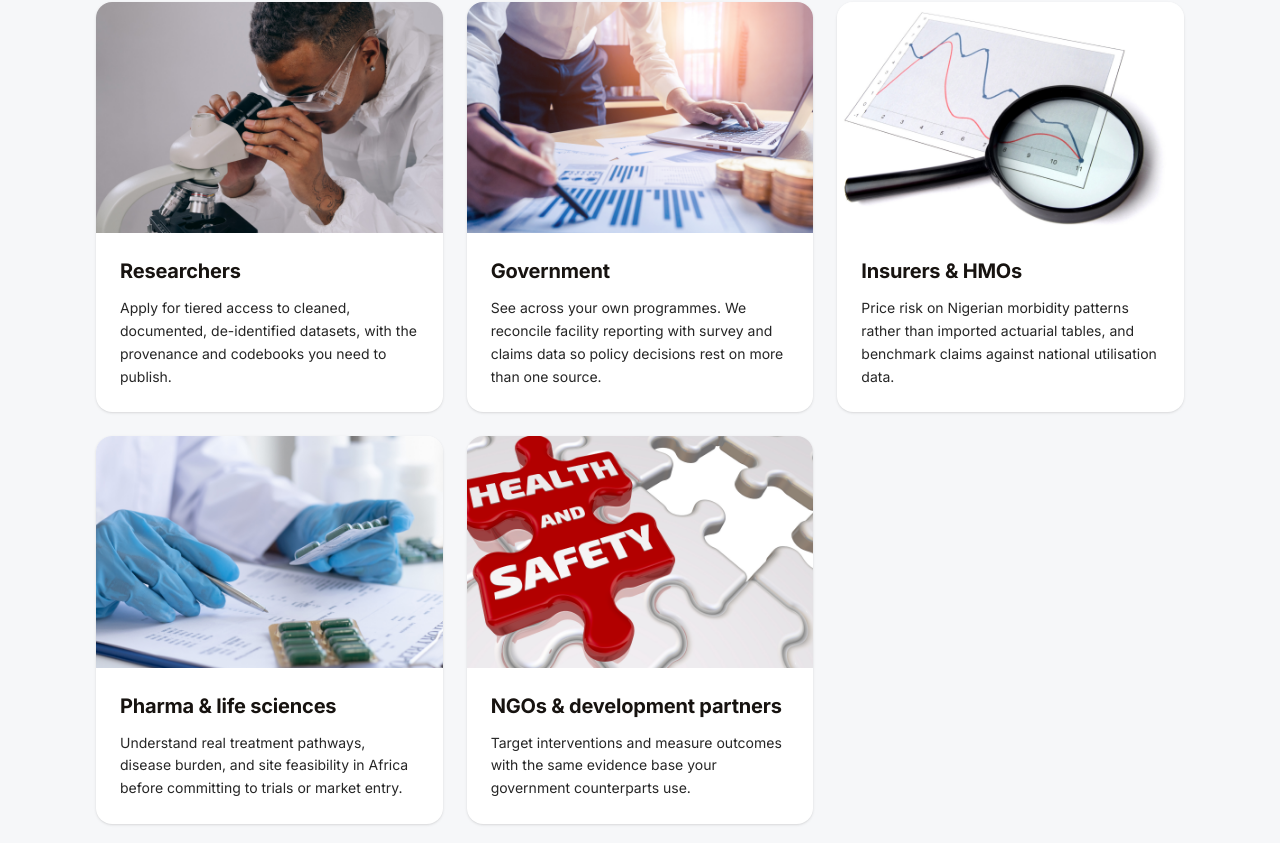
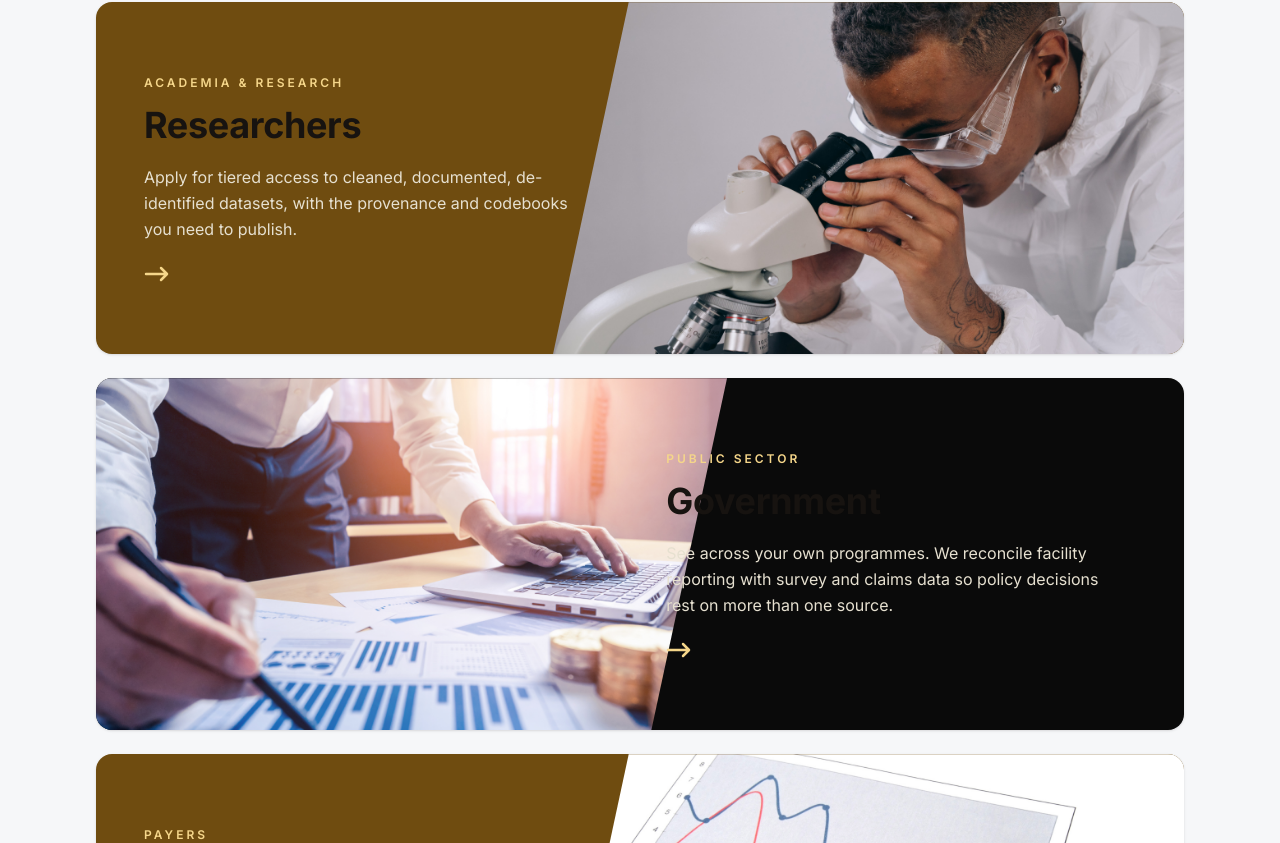
Before and after one commit to emiridbest/cecyIntel, a Next.js app: page / in a window 1280 px wide. Shown: the part 4757-5600 px from the top of the page. Built offline with nearby package versions, Linux system fonts and the light colour scheme.

Commit message:
Bold editorial audience cards with diagonal image split

```diff
--- a/app/page.tsx
+++ b/app/page.tsx
@@ -3,35 +3,41 @@ import Link from "next/link";
 import Stats from "@/components/Stats";
 import Hero from "@/components/Hero";
 import MotionCard from "@/components/MotionCard";
+import AudienceCard from "@/components/AudienceCard";
 import ComplianceMarquee from "@/components/ComplianceMarquee";
 
 const AUDIENCES = [
   {
     name: "Researchers",
+    kicker: "Academia & research",
     text: "Apply for tiered access to cleaned, documented, de-identified datasets, with the provenance and codebooks you need to publish.",
     img: "/scientistMicroscope.png",
     alt: "A scientist working at a microscope",
   },
   {
     name: "Government",
+    kicker: "Public sector",
     text: "See across your own programmes. We reconcile facility reporting with survey and claims data so policy decisions rest on more than one source.",
     img: "/decisionChart.png",
     alt: "Officials reviewing charts and figures around a table",
   },
   {
     name: "Insurers & HMOs",
+    kicker: "Payers",
     text: "Price risk on Nigerian morbidity patterns rather than imported actuarial tables, and benchmark claims against national utilisation data.",
     img: "/leansChart.png",
     alt: "A magnifying lens over a printed trend chart",
   },
   {
     name: "Pharma & life sciences",
-    text: "Understand real treatment pathways, disease burden, and site feasibility in  Africa before committing to trials or market entry.",
+    kicker: "Life sciences",
+    text: "Understand real treatment pathways, disease burden, and site feasibility in Africa before committing to trials or market entry.",
     img: "/pharmTab.png",
     alt: "A gloved hand recording pharmaceutical data on a chart",
   },
   {
     name: "NGOs & development partners",
+    kicker: "Development",
     text: "Target interventions and measure outcomes with the same evidence base your government counterparts use.",
     img: "/healthAndSafety.png",
     alt: "A health-and-safety puzzle piece being fitted into place",
@@ -286,28 +292,19 @@ export default function HomePage() {
             Who it serves
           </p>
           <h2 data-reveal className="chip text-2xl sm:text-3xl">Who we serve</h2>
-          <ul className="mt-12 grid gap-6 sm:grid-cols-2 lg:grid-cols-3">
+          <div className="mt-12 space-y-6">
             {AUDIENCES.map((a, i) => (
-              <MotionCard
+              <AudienceCard
                 key={a.name}
-                as="li"
-                delay={(i % 3) * 0.11}
-                className="overflow-hidden rounded-2xl bg-ink-raised shadow-sm"
-              >
-                {/* eslint-disable-next-line @next/next/no-img-element */}
-                <img
-                  src={a.img}
-                  alt={a.alt}
-                  loading="lazy"
-                  className="aspect-[3/2] w-full object-cover"
-                />
-                <div className="p-6">
-                  <h3 className="text-xl">{a.name}</h3>
-                  <p className="mt-3 text-sm leading-relaxed text-muted">{a.text}</p>
-                </div>
-              </MotionCard>
+                index={i}
+                name={a.name}
+                kicker={a.kicker}
+                text={a.text}
+                img={a.img}
+                alt={a.alt}
+              />
             ))}
-          </ul>
+          </div>
         </div>
       </section>
 
--- /dev/null
+++ b/components/AudienceCard.tsx
@@ -0,0 +1,69 @@
+"use client";
+
+import { motion } from "framer-motion";
+
+/*
+ * Bold editorial card in the UK Biobank news-card style: a solid colour panel
+ * with a kicker, large heading, description and arrow, beside a full-bleed
+ * image split by a diagonal edge. Panels alternate gold/black and the image
+ * side flips on alternate rows. Stacks cleanly on mobile (image on top, no
+ * diagonal).
+ */
+export default function AudienceCard({
+  name,
+  kicker,
+  text,
+  img,
+  alt,
+  index,
+}: {
+  name: string;
+  kicker: string;
+  text: string;
+  img: string;
+  alt: string;
+  index: number;
+}) {
+  const flip = index % 2 === 1; // odd rows put the image on the left
+  const gold = index % 2 === 0;
+  const panel = gold ? "bg-[#6f4c10]" : "bg-[#0a0a0a]";
+
+  // Diagonal cut on the image edge that meets the panel.
+  const clip = flip
+    ? "lg:[clip-path:polygon(0_0,100%_0,88%_100%,0_100%)]"
+    : "lg:[clip-path:polygon(12%_0,100%_0,100%_100%,0_100%)]";
+
+  return (
+    <motion.div
+      initial={{ opacity: 0, y: 32 }}
+      whileInView={{ opacity: 1, y: 0 }}
+      viewport={{ once: true, margin: "0px 0px -8% 0px" }}
+      transition={{ duration: 0.6, ease: [0.2, 0.7, 0.2, 1] }}
+      className={`relative overflow-hidden rounded-2xl text-white shadow-sm lg:min-h-[22rem] ${panel}`}
+    >
+      {/* Image: block on top for mobile, absolute diagonal half on desktop */}
+      <div
+        className={`lg:absolute lg:inset-y-0 lg:w-[58%] ${flip ? "lg:left-0" : "lg:right-0"} ${clip}`}
+      >
+        {/* eslint-disable-next-line @next/next/no-img-element */}
+        <img src={img} alt={alt} loading="lazy" className="h-56 w-full object-cover lg:h-full" />
+      </div>
+
+      {/* Text panel */}
+      <div
+        className={`relative z-10 p-8 sm:p-12 lg:flex lg:min-h-[22rem] lg:w-[52%] lg:flex-col lg:justify-center ${
+          flip ? "lg:ml-auto" : ""
+        }`}
+      >
+        <p className="text-xs font-semibold uppercase tracking-[0.25em] text-[#f5d68a]">{kicker}</p>
+        <h3 className="mt-3 text-3xl font-extrabold leading-tight text-white sm:text-4xl">{name}</h3>
+        <p className="mt-4 max-w-md leading-relaxed text-[#e6e0d0]">{text}</p>
+        <span aria-hidden="true" className="mt-6 inline-flex items-center gap-2 text-sm font-semibold text-[#f5d68a]">
+          <svg width="26" height="16" viewBox="0 0 26 16" fill="none" stroke="currentColor" strokeWidth="2.5">
+            <path d="M2 8h20M17 2l6 6-6 6" strokeLinecap="round" strokeLinejoin="round" />
+          </svg>
+        </span>
+      </div>
+    </motion.div>
+  );
+}
```
